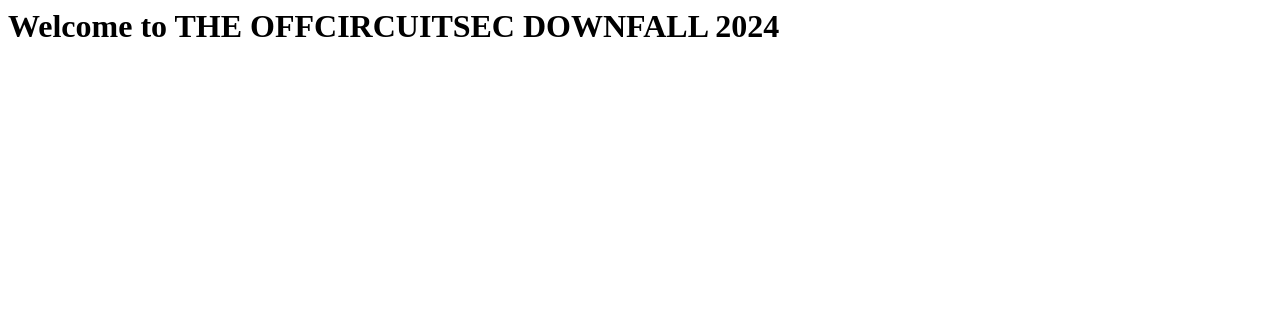
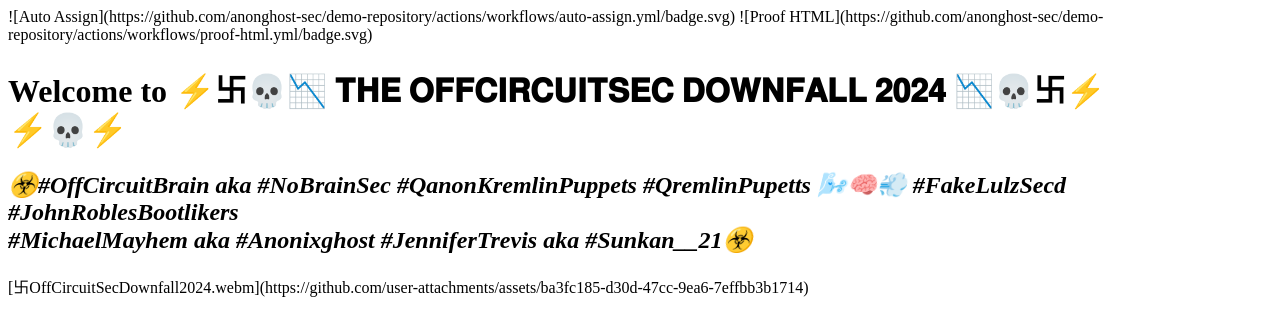
Before and after one commit to anonghost-sec/The_OffCircuitSec-Downfall_2024, a website: page index.html in a window 1280 px wide. Drawn offline with Linux system fonts and the light colour scheme.

Commit message:
Update index.html

```diff
--- a/index.html
+++ b/index.html
@@ -1,3 +1,13 @@
-<h1>Welcome to
-THE OFFCIRCUITSEC
-  DOWNFALL 2024</h1>
+![Auto Assign](https://github.com/anonghost-sec/demo-repository/actions/workflows/auto-assign.yml/badge.svg)
+![Proof HTML](https://github.com/anonghost-sec/demo-repository/actions/workflows/proof-html.yml/badge.svg)
+
+<h1>Welcome to  ⚡️卐💀📉 𝐓𝐇𝐄 𝐎𝐅𝐅𝐂𝐈𝐑𝐂𝐔𝐈𝐓𝐒𝐄𝐂 𝐃𝐎𝐖𝐍𝐅𝐀𝐋𝐋 𝟐𝟎𝟐𝟒 📉💀卐⚡️    </br>
+
+                ⚡️💀⚡️</h1>
+
+<h2><i>☣️#OffCircuitBrain aka #NoBrainSec #QanonKremlinPuppets #QremlinPupetts 🌬️🧠💨 #FakeLulzSecd #JohnRoblesBootlikers </br>
+#MichaelMayhem aka #Anonixghost #JenniferTrevis aka #Sunkan__21☣️</i></h2>
+
+
+
+[卐OffCircuitSecDownfall2024.webm](https://github.com/user-attachments/assets/ba3fc185-d30d-47cc-9ea6-7effbb3b1714)
```
